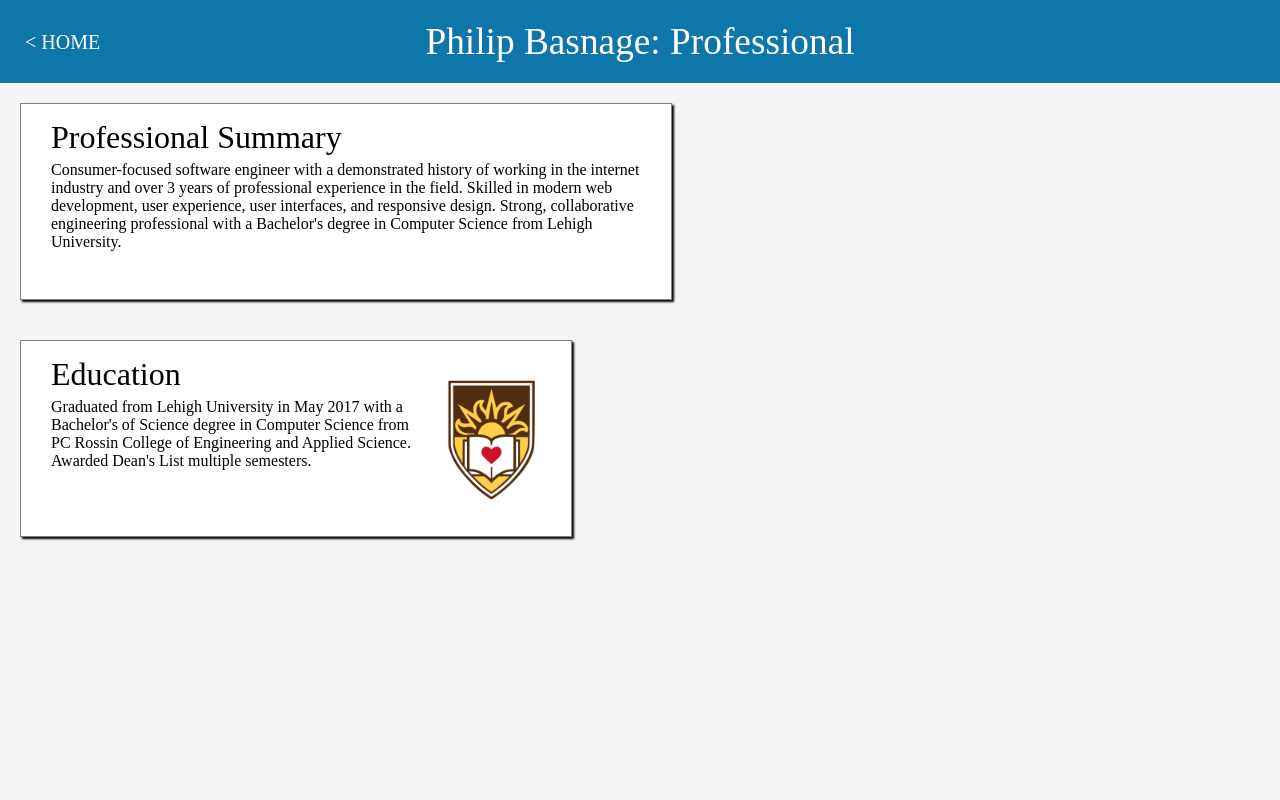
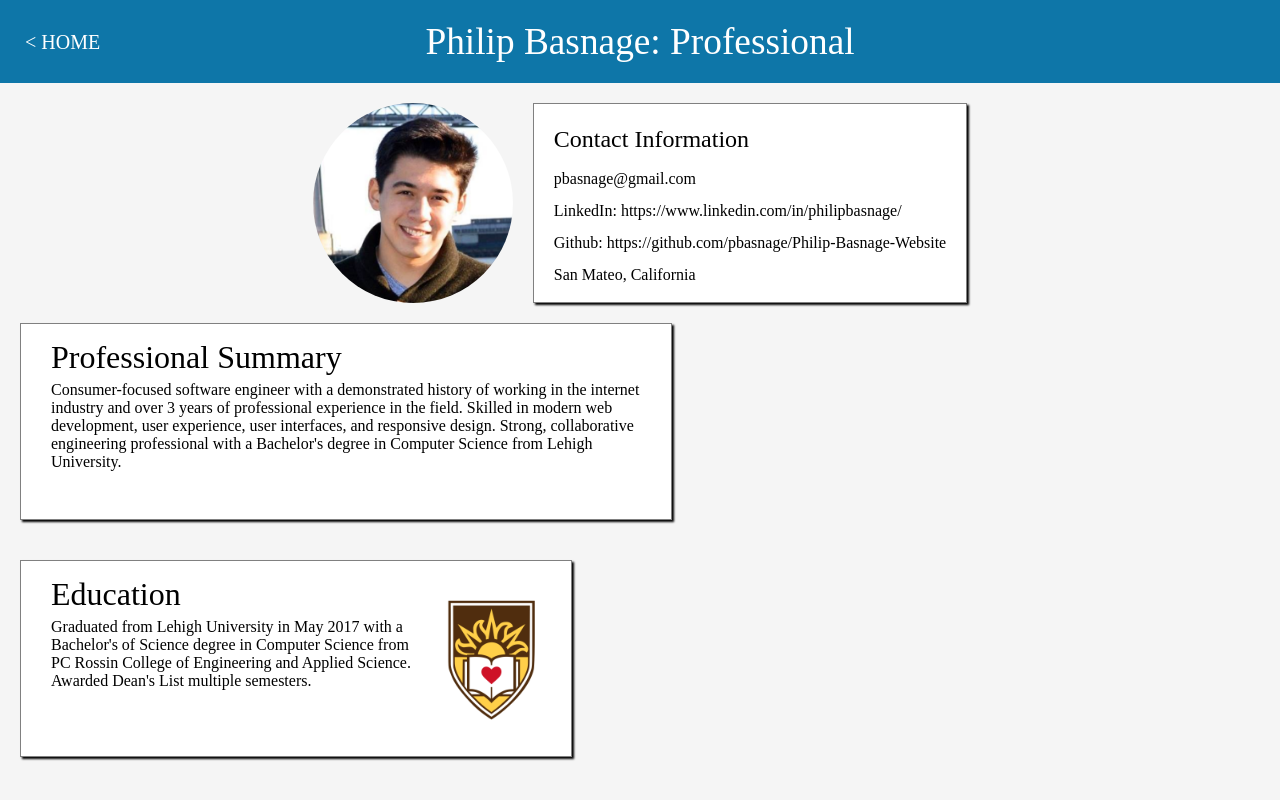
Before and after one commit to pbasnage/Philip-Basnage-Website, a React (Create React App) app: page /professional in a window 1280 px wide. Built offline with nearby package versions, Linux system fonts and the light colour scheme.

Commit message:
added profile picture

```diff
--- a/src/components/professional/professional.component.scss
+++ b/src/components/professional/professional.component.scss
@@ -10,6 +10,30 @@
         top: 31px;
         font-size: 20px;
         cursor: pointer;
+    }
+}
+
+.main-info {
+    display: flex;
+    justify-content: center;
+    margin-top: 20px;
+    .profile {
+        width: 200px;
+        border-radius: 50%;
+    }
+    .contact-info {
+        .title {
+            font-size: 18pt;
+        }
+        display: flex;
+        flex-direction: column;
+        justify-content: center;
+        line-height: 2;
+        margin-left: 20px;
+        background-color: white;
+        padding: 0 20px;
+        border: 1px solid grey;
+        box-shadow: 2px 2px 2px black;
     }
 }
 
--- a/src/components/professional/professional.component.tsx
+++ b/src/components/professional/professional.component.tsx
@@ -4,6 +4,7 @@ import { ProfessionalProps } from '../../interfaces/professional.interface';
 import '../../main.scss';
 import './professional.component.scss';
 import LehighCrest from '../../images/lehighcrest.png';
+import ProfilePic from '../../images/proftmp.png';
 
 export class Professional extends React.Component {
 
@@ -17,6 +18,16 @@ export class Professional extends React.Component {
                 <div className="main-header">
                     Philip Basnage: Professional
                     <div className="back-button" onClick={this.goToMain}>&lt;&nbsp;HOME</div>
+                </div>
+                <div className="main-info">
+                    <img src={ProfilePic} alt="" className="profile"/>
+                    <div className="contact-info">
+                        <div className="title">Contact Information</div>
+                        <div>pbasnage@gmail.com</div>
+                        <div>LinkedIn: https://www.linkedin.com/in/philipbasnage/</div>
+                        <div>Github: https://github.com/pbasnage/Philip-Basnage-Website</div>
+                        <div>San Mateo, California</div>
+                    </div>
                 </div>
                 <div className="panels-container">
                     <div className="panel">
```
Also changed, not shown: src/images/proftmp.png (added).
